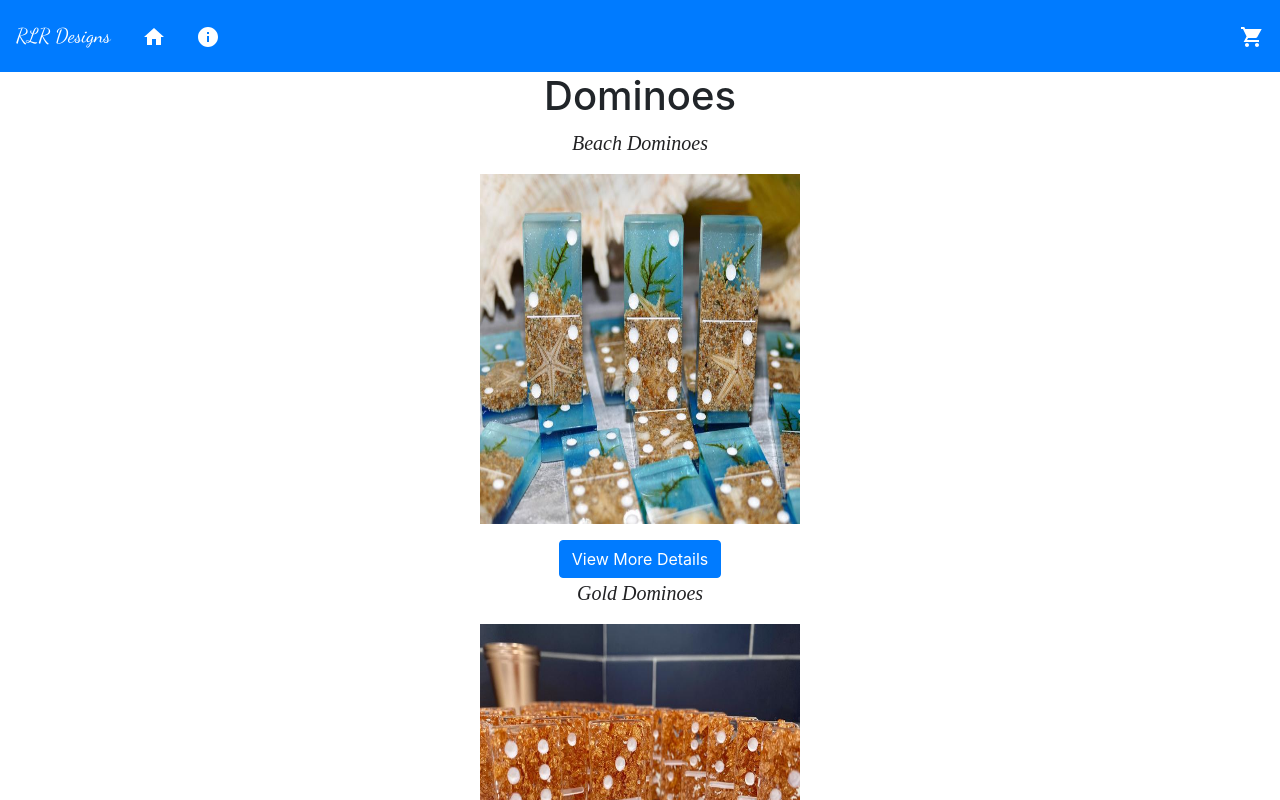
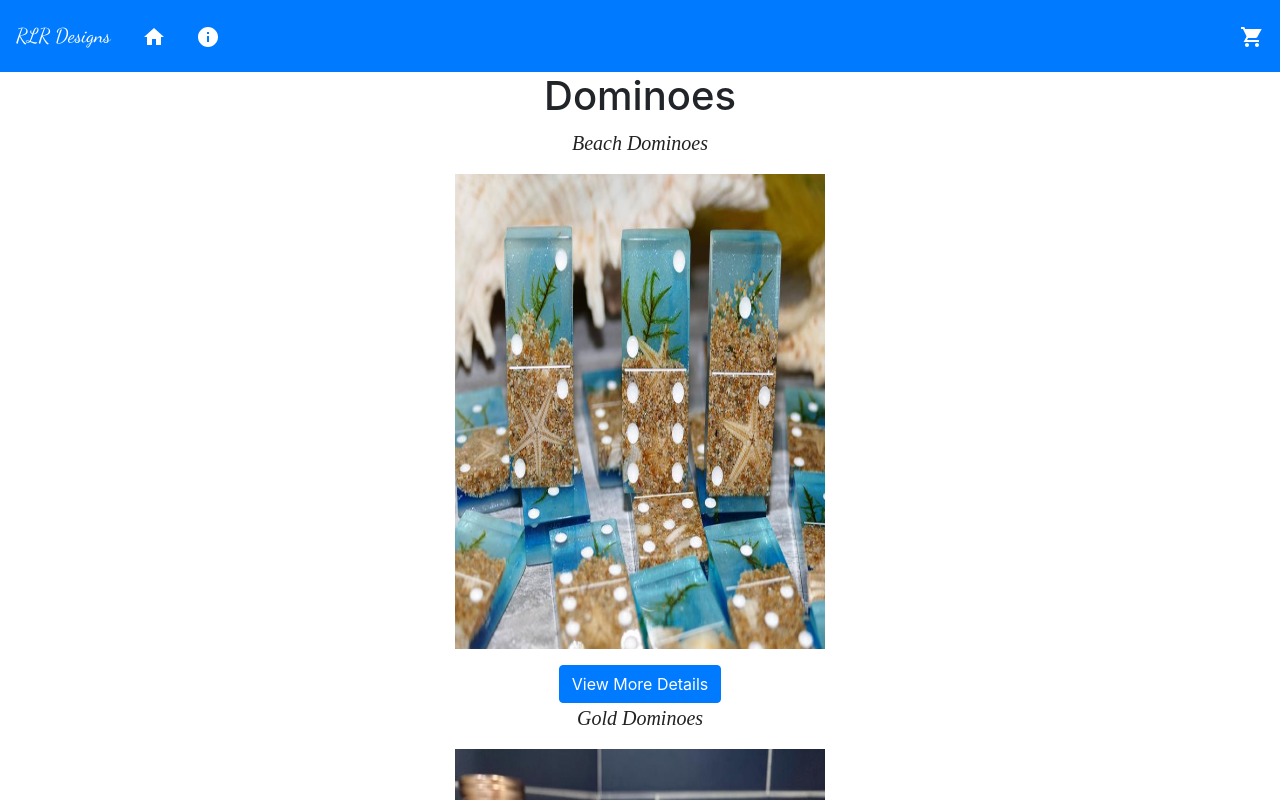
Before and after one commit to randi09/Etsy_Project, a React (Create React App) app: page /dominoes in a window 1280 px wide. Shown: the top 800 px of the page. Built offline with nearby package versions, Linux system fonts and the light colour scheme.

Commit message:
first commit

```diff
--- a/src/App.css
+++ b/src/App.css
@@ -12,6 +12,7 @@
 }
 .main-container {
   background-color: black;
+  flex-direction: row;
 }
 
 .about-content {
--- a/src/components/ProductCard.js
+++ b/src/components/ProductCard.js
@@ -1,15 +1,18 @@
 import React from "react";
 import { setProductData } from "../actions/selectedProductAction";
-import { useDispatch } from "react-redux";
+import { useDispatch, useSelector } from "react-redux";
 import { Link } from "react-router-dom";
 import { Button } from "react-bootstrap";
 
 export default function ProductCard(props) {
   const dispatch = useDispatch();
+  console.log(props.product);
+  const selectedProduct = useSelector((state) => state.setProduct);
+  console.log(selectedProduct);
   return (
     <div>
       <p>{props.product.name}</p>
-      <img height="350" width="320" src={props.product.image} alt="tumblers" />
+      <img height="475" width="370" src={props.product.image} alt="tumblers" />
       <p>{props.product.description}</p>
 
       <Link to={`/iproduct/${props.product.id}`}>
--- a/src/components/SelectedProduct.js
+++ b/src/components/SelectedProduct.js
@@ -6,7 +6,7 @@ import { Button } from "react-bootstrap";
 export default function SelectedProduct(props) {
   const dispatch = useDispatch();
   const selectedProduct = useSelector((state) => state.setProduct);
-
+  console.log(selectedProduct);
   return (
     <div>
       <h1>Selected Product</h1>
--- a/src/reducers/setProductReducer.js
+++ b/src/reducers/setProductReducer.js
@@ -1,6 +1,6 @@
 import { SELECTED_PRODUCT } from "../action-types/tumbler_action_type";
 
-const initialState = {};
+const initialState = [];
 
 export const setProduct = (state = initialState, action) => {
   switch (action.type) {
```
